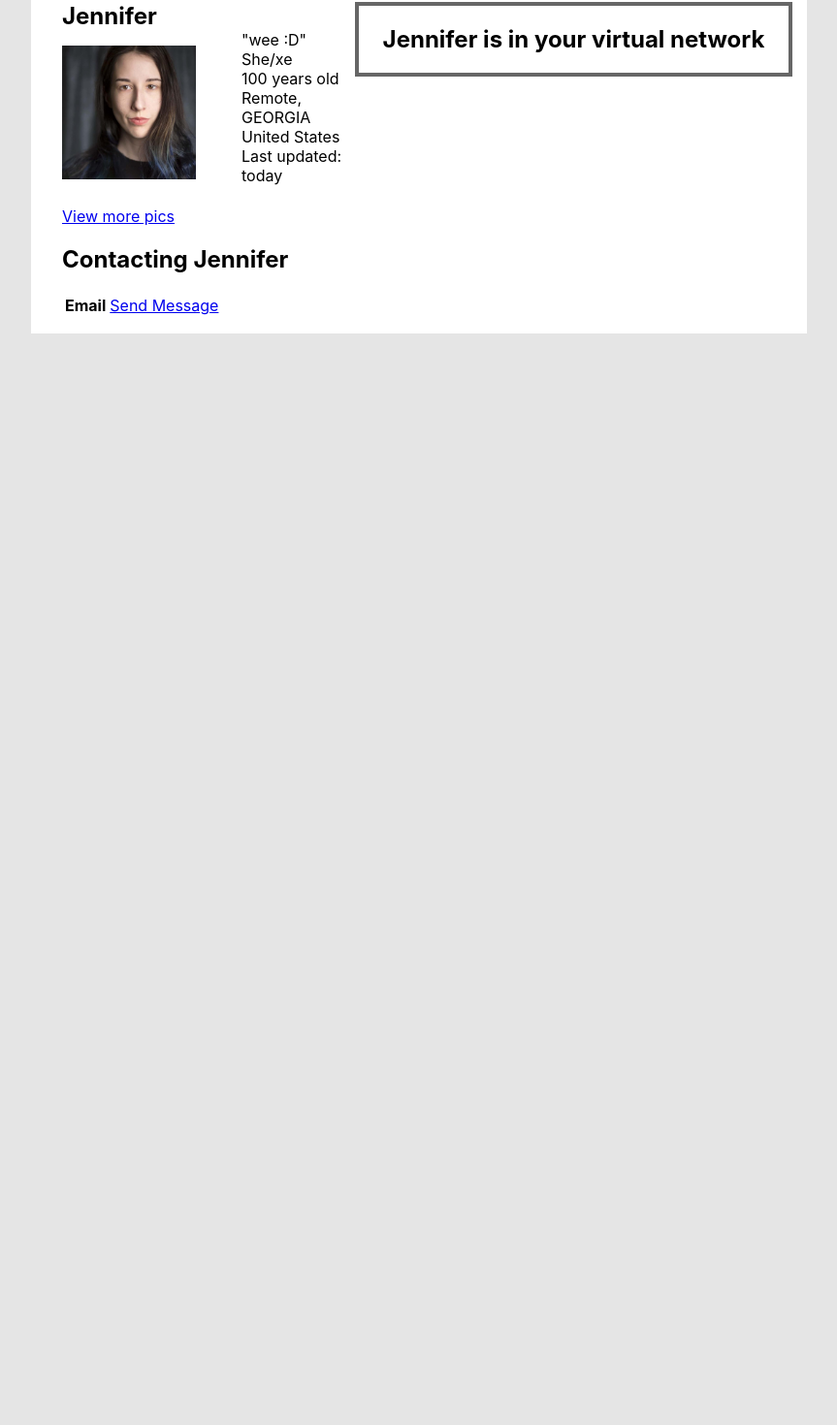
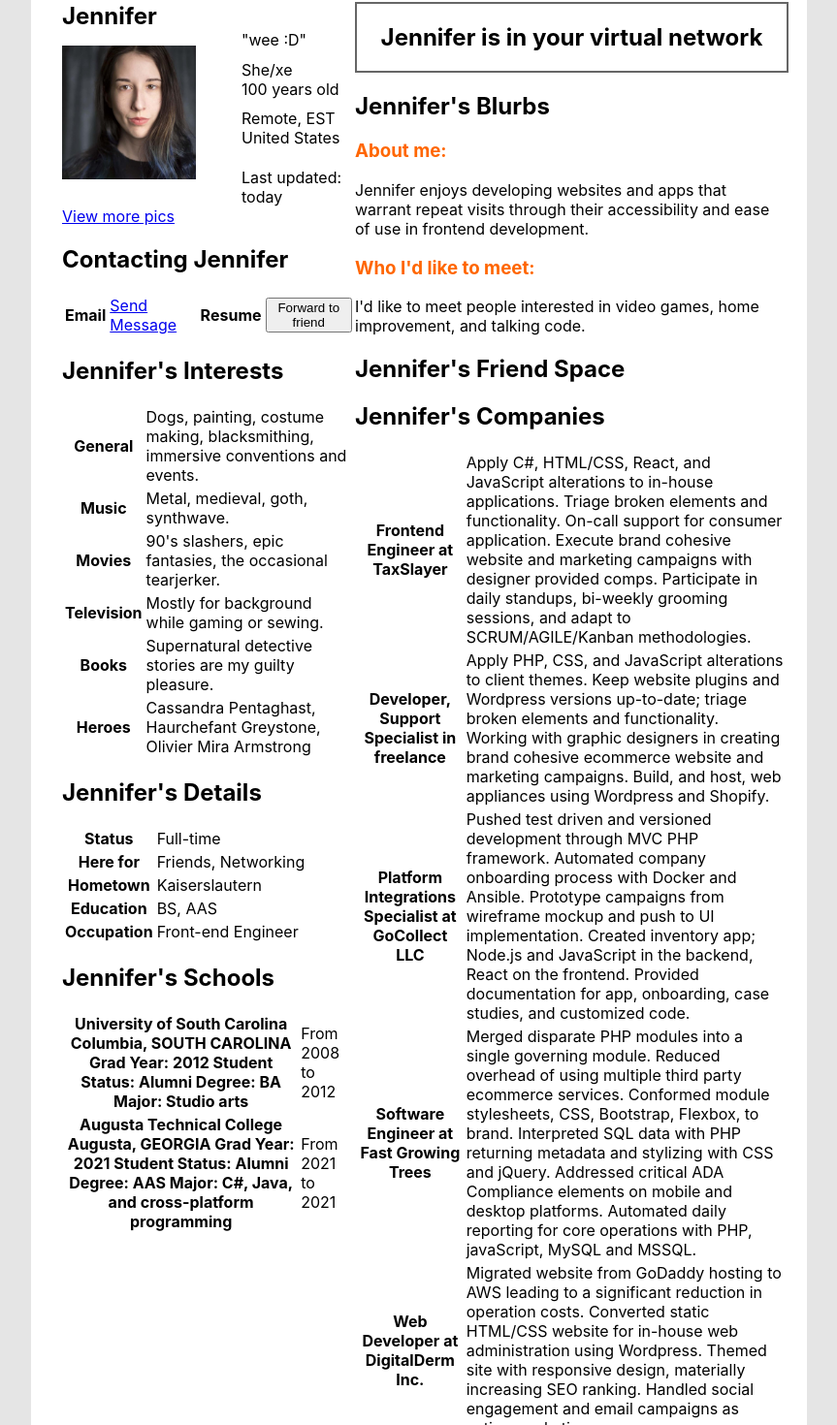
Before and after one commit to JennHaggerty/another-react-app, a React (Create React App) app: page / in a window 1280 px wide. Shown: the part 166-1636 px from the top of the page at 97% size, without its empty margins (208-1071 px from the left). Before the commit the page ends 800 px from the top, so only its background shows below. Built offline with nearby package versions, Linux system fonts and the light colour scheme.

Commit message:
shared Table component, profile filled out,

```diff
--- a/src/App.js
+++ b/src/App.js
@@ -2,7 +2,9 @@ import React, { Component } from 'react';
 import styles from './App.module.scss';
 import './App.scss';
 
-import profilePic from "./assets/jpg/jennifer_portrait.JPG";
+import Table from "./shared/table"
+
+import profile_pic from "./assets/jpg/jennifer_portrait.JPG";
 
 class App extends Component {
 	constructor(props) {
@@ -15,12 +17,143 @@ class App extends Component {
 					last: "Haggerty"
 				},
 				email: "thejenniferhaggerty@protonmail.com",
-			location: "Remote, GEORGIA United States",
+				location: "Remote, EST United States",
 				website: "https://studiovonjenn.com",
 				age: 100,
 				pronouns: "She/xe",
-			photo: profilePic,
+				photo: profile_pic,
 				quote: "wee :D",
+				about: `Jennifer enjoys developing websites and apps that warrant repeat visits through their accessibility
+				and ease of use in frontend development.`,
+				likeToMeet: `I'd like to meet people interested in video games, home improvement, and talking code.`,
+				interests: [
+					{
+						title:"General",
+						text: `Dogs, painting, costume making, blacksmithing, immersive conventions and events.`
+					},
+					{
+						title:"Music",
+						text: `Metal, medieval, goth, synthwave.`
+					},
+					{
+						title:"Movies",
+						text: `90's slashers, epic fantasies, the occasional tearjerker.`
+					},
+					{
+						title:"Television",
+						text: `Mostly for background while gaming or sewing.`
+					},
+					{
+						title:"Books",
+						text: `Supernatural detective stories are my guilty pleasure.`
+					},
+					{
+						title:"Heroes",
+						text: `Cassandra Pentaghast, Haurchefant Greystone, Olivier Mira Armstrong`
+					}
+				],
+				details: [
+					{
+						title: "Status",
+						text: `Full-time`,
+					},
+					{
+						title: "Here for",
+						text: `Friends, Networking`,
+					},
+					{
+						title: "Hometown",
+						text: `Kaiserslautern`,
+					},
+					{
+						title: "Education",
+						text: `BS, AAS`,
+					},
+					{
+						title: "Occupation",
+						text: `Front-end Engineer`,
+					},
+				],
+				schools: [
+					{
+						title: `
+						University of South Carolina
+						Columbia, SOUTH CAROLINA
+						Grad Year: 2012
+						Student Status: Alumni
+						Degree: BA
+						Major: Studio arts
+						`,
+						text: "From 2008 to 2012"
+					},
+					{
+						title: `
+						Augusta Technical College
+						Augusta, GEORGIA
+						Grad Year: 2021
+						Student Status: Alumni
+						Degree: AAS
+						Major: C#, Java, and cross-platform programming
+						`,
+						text: "From 2021 to 2021"
+					}
+				],
+				companies: [
+					{
+						title: "Frontend Engineer at TaxSlayer",
+						text: `
+							Apply C#, HTML/CSS, React, and JavaScript alterations to in-house applications.
+							Triage broken elements and functionality.
+							On-call support for consumer application.
+							Execute brand cohesive website and marketing campaigns with designer provided comps.
+							Participate in daily standups, bi-weekly grooming sessions, and adapt to SCRUM/AGILE/Kanban methodologies.
+						`,
+						time: "September 2021 - Present",
+					},
+					{
+						title: "Developer, Support Specialist in freelance",
+						text: `
+							Apply PHP, CSS, and JavaScript alterations to client themes.
+							Keep website plugins and Wordpress versions up-to-date; triage broken elements and functionality.
+							Working with graphic designers in creating brand cohesive ecommerce website and marketing campaigns.
+							Build, and host, web appliances using Wordpress and Shopify.
+						`,
+						time:"November 2015 - December 2021",
+					},
+					{
+						title: "Platform Integrations Specialist at GoCollect LLC",
+						text: `
+							Pushed test driven and versioned development through MVC PHP framework.
+							Automated company onboarding process with Docker and Ansible.
+							Prototype campaigns from wireframe mockup and push to UI implementation.
+							Created inventory app; Node.js and JavaScript in the backend, React on the frontend.
+							Provided documentation for app, onboarding, case studies, and customized code.
+						`,
+						time:"March 2019 - April 2020",
+					},
+					{
+						title: "Software Engineer at Fast Growing Trees ",
+						text: `
+							Merged disparate PHP modules into a single governing module.
+							Reduced overhead of using multiple third party ecommerce services.
+							Conformed module stylesheets, CSS, Bootstrap, Flexbox, to brand.
+							Interpreted SQL data with PHP returning metadata and stylizing with CSS and jQuery.
+							Addressed critical ADA Compliance elements on mobile and desktop platforms.
+							Automated daily reporting for core operations with PHP, javaScript, MySQL and MSSQL.
+						`,
+						time:"January 2018 - February 2019",
+					},
+					{
+						title: "Web Developer at DigitalDerm Inc.",
+						text: `
+							Migrated website from GoDaddy hosting to AWS leading to a significant reduction in operation costs.
+							Converted static HTML/CSS website for in-house web administration using Wordpress.
+							Themed site with responsive design, materially increasing SEO ranking.
+							Handled social engagement and email campaigns as acting marketing manager.
+						`,
+						time:"November 2015 - December 2017",
+					}
+				]
 			}
 	  };
 	}
@@ -28,26 +161,34 @@ class App extends Component {
 	render (){
 		const user = this.state.user;
 
+		const NetworkBox = () => {
+			return (
+				<div className={styles.network}>
+					<h1>{user.name.first} is in your virtual network</h1>
+				</div>
+			)
+		}
+
 		const PhotoBox = () => {
 			return (
-				<div className={styles.profilePic}>
+				<div className={styles.profile_pic}>
 					<span className={styles.h1}>{user.name.first}</span>
 					<div className={
-						styles.dflex
+						styles.d_flex
 						+ " " +
-						styles.flexRow
+						styles.flex_Row
 						+ " " +
-						styles.spaceBetween
+						styles.space_between
 						+ " " +
 						styles.panels}
 					>
-						<div className={styles.leftPanel}>
+						<div className={styles.left_panel}>
 							<img
 								src={user.photo}
 								alt={user.name.first + "'s profile photo"}
 							/>
 						</div>
-						<div className={styles.rightPanel}>
+						<div className={styles.right_panel}>
 							<div className={styles.row}>
 								"{user.quote}"
 							</div>
@@ -71,8 +212,8 @@ class App extends Component {
 
 		const ContactBox = () => {
 			return(
-				<div className={styles.contact}>
-					<h2>Contacting {user.name.first}</h2>
+				<div className={styles.blueTable}>
+					<h2 className={styles.blue_header}>Contacting {user.name.first}</h2>
 					<table>
 						<tbody>
 							<tr>
@@ -84,32 +225,178 @@ class App extends Component {
 										Send Message
 									</a>
 								</td>
-								{/*
 								<th>
-									Current Website
+									Resume
 								</th>
 								<td>
 									<button
 										type="button"
 										className={styles.btnAsLink}
 										onClick={() => {
-											window.navigator.clipboard.writeText(window.location.href);
+											//print resume
+
+											//copy link to url
+											//window.navigator.clipboard.writeText(window.location.href);
 										}}
-										aria-label="Click to copy url and share it."
 									>
 										Forward to friend
 									</button>
 								</td>
+							</tr>
+							{/**
+							<tr>
+								<th>
+
+								</th>
+								<td>
+									Add to Friends
+								</td>
+								<th>Bookmark</th>
+								<td>
+									<button
+										type="button"
+										onClick={() => {
+											//print resume
+										}}
+									>
+										Add to Favorites
+									</button>
+								</td>
+							</tr>
+							<tr>
+								<th></th>
+								<td>Instant Message</td>
+								<th>Block website</th>
+								<td>
+									<button
+										type="button"
+										onClick={() => {
+											//pop module asking if user wants to request deblock lint via email
+											//send email
+											//add ip to blocklist
+										}}
+									>Block User
+									</button>
+								</td>
+							</tr>
+							<tr>
+								<th></th>
+								<td>
+									<a href="local">Add to Group</a>
+								</td>
+								<th>Click to be navigated to a review site</th>
+								<td>
+									<button
+										onClick={() => {
+											// navigate to social site
+										}}
+									>
+										Rank User
+									</button>
+								</td>
+							</tr>
+							 *
 							 */}
-							</tr>
 						</tbody>
 					</table>
 				</div>
 			)
 		}
 
+		/**
+		 *
+		 * blue tables
+		 */
+		const InterestsBox = () => {
 			return (
-			<div className={styles.app + " " + styles.dflex}>
+				<div className={styles.blueTable}>
+					<h2>
+						{user.name.first}'s Interests
+					</h2>
+					<Table children={user.interests} />
+				</div>
+			)
+		}
+		const DetailsBox = () => {
+			return (
+				<div className={styles.blueTable}>
+					<h2>
+						{user.name.first}'s Details
+					</h2>
+					<Table children={user.details} />
+				</div>
+			)
+		}
+		const SchoolsBox = () => {
+			return (
+				<div className={styles.blueTable}>
+					<h2>
+						{user.name.first}'s Schools
+					</h2>
+					<Table children={user.schools} />
+				</div>
+			)
+		}
+		const CompaniesBox = () => {
+			return (
+				<div className={styles.blueTable}>
+					<h2>
+						{user.name.first}'s Companies
+					</h2>
+					<Table children={user.companies} />
+				</div>
+			)
+		}
+		/**
+		 * END blue tables
+		 */
+
+		/**
+		 *
+		 * orange
+		 */
+		const  BlurbsBox= () => {
+			const AboutMe = () => {
+				return (
+					<div>
+						<h3 className={styles.orange}>About me:</h3>
+						<div>
+							{user.about}
+						</div>
+					</div>
+				)
+			}
+			const LikeToMeet = () => {
+				return (
+					<div>
+						<h3 className={styles.orange}>Who I'd like to meet:</h3>
+						<div>
+							{user.likeToMeet}
+						</div>
+					</div>
+				)
+			}
+
+			return (
+				<>
+					<h2>{user.name.first}'s Blurbs</h2>
+					<AboutMe />
+					<LikeToMeet />
+				</>
+			)
+		}
+		const FriendsBox = () => {
+			return (
+				<div>
+					<h2>{user.name.first}'s Friend Space</h2>
+				</div>
+			)
+		}
+		/**
+		 * END orange
+		 */
+		return (
+			<div className={styles.app + " " + styles.d_flex}>
 				<header className={styles.banner} aria-hidden="true">
 					<span className="hidden">
 						<h2 className="hidden">Search:</h2>
@@ -124,24 +411,19 @@ class App extends Component {
 						Navigation placeholder.
 					</span>
 				</nav>
-				<main className={styles.dflex + " " + styles.flexRow}>
-					<section className={styles.leftPanel}>
+				<main className={styles.d_flex + " " + styles.flex_Row}>
+					<section className={styles.left_panel}>
 						<PhotoBox />
 						<ContactBox />
-						<div className={styles.interests}></div>
-						<div className={styles.details}></div>
-						<div className={styles.school}></div>
-						<div className={styles.networking}></div>
-						<div className={styles.companies}></div>
+						<InterestsBox />
+						<DetailsBox />
+						<SchoolsBox />
 					</section>
-					<section className={styles.rightPanel}>
-						<div className={styles.network}>
-							<h1>{user.name.first} is in your virtual network</h1>
-						</div>
-						<div className={styles.blog}></div>
-						<div className={styles.blurbs}></div>
-						<div className={styles.friends}></div>
-						<div className={styles.comments}></div>
+					<section className={styles.right_panel}>
+						<NetworkBox />
+						<BlurbsBox />
+						<FriendsBox	/>
+						<CompaniesBox />
 					</section>
 				</main>
 				{/*
--- a/src/App.module.scss
+++ b/src/App.module.scss
@@ -30,14 +30,14 @@ main {
   margin: 1em 1em 1em 2em;
 }
 
-.leftPanel {
+.left_panel {
   width: 302px;
 }
-.rightPanel {
+.right_panel {
   width: 445px;
 }
 
-.profilePic {
+.profile_pic {
   width: 300px;
 
   img{
@@ -50,32 +50,42 @@ main {
     height: 182px;
   }
 
-  .leftPanel{
+  .left_panel{
     width: 170px
   }
 
-  .rightPanel {
+  .right_panel {
     width: 115px;
+    display: grid;
+
+    & div:last-of-type {
+      align-self: flex-end;
+    }
   }
 }
 
 .network {
+  //height: 73px;
   width: 443px;
   text-align: center;
   //padding: 1em;
-  border: .25em solid #666;
+  border: .15em solid #666;
 }
 
 /* layout */
-.dflex {
+.d_flex {
   display: flex;
 }
 
-.flexRow {
+.flex_Row {
   flex-direction: row;
 }
 
-.spaceBetween {
+.space_between {
   justify-content: space-between;
 }
 /* END layout */
+
+.orange {
+  color: #FF6600;
+}
--- /dev/null
+++ b/src/shared/table.js
@@ -0,0 +1,46 @@
+import React from 'react';
+import PropTypes from 'prop-types';
+import styles from "./table.module.scss";
+
+const tablePropTypes = {
+  id: PropTypes.string,
+  children: PropTypes.array.isRequired,
+  customClass: PropTypes.string,
+}
+const tableDefaultProps = {
+  id: "",
+  customClass: "",
+}
+
+export const Table = ({
+  id,
+  children,
+  customClass,
+}) => {
+  const rows = children.map(({title, text}) => {
+    return (
+      <tr key={title}>
+        <th>{title}</th>
+        <td>
+          {text}
+        </td>
+      </tr>
+    )
+  });
+
+  return (
+    <table
+      id={id}
+      className={customClass ? styles.table + " " + customClass : styles.table}
+    >
+      <tbody>
+        {rows}
+      </tbody>
+    </table>
+  )
+}
+
+Table.propTypes = tablePropTypes;
+Table.defaultProps = tableDefaultProps;
+
+export default Table;
```
Also changed, not shown: src/shared/table.module.scss (added). Lines whose indentation alone changed are shown as unchanged.
